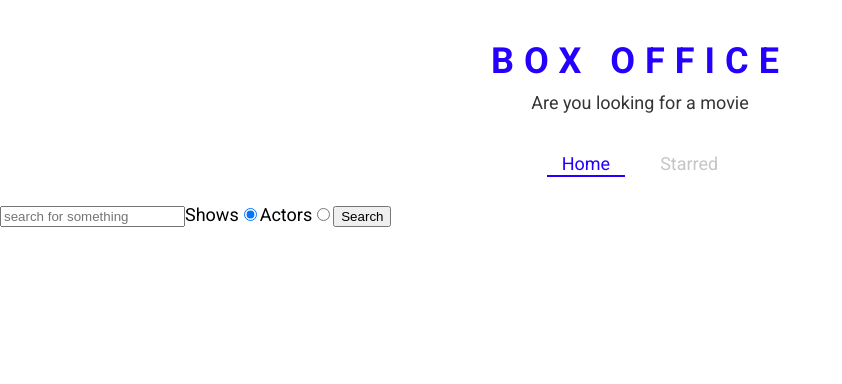
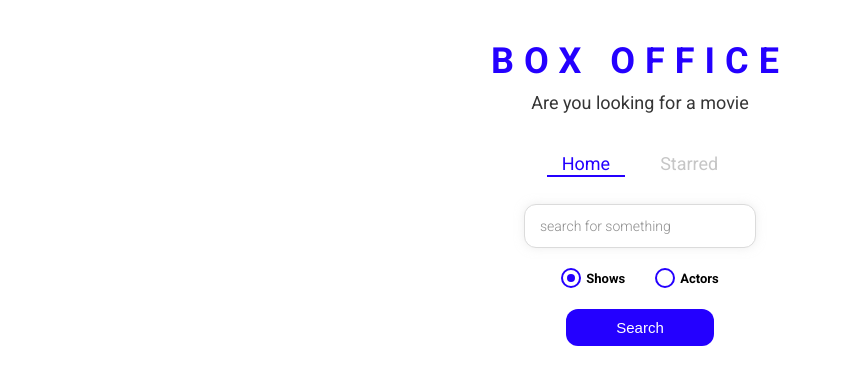
Before and after one commit to shivapasunuri/box-office, a React (Create React App) app: page / in a window 1280 px wide. Shown: the top 384 px of the page, without its empty margins (0-842 px from the left). Built offline with nearby package versions, Linux system fonts and the light colour scheme.

Commit message:
Styled the entire app

```diff
--- /dev/null
+++ b/src/components/CustomRadio.jsx
@@ -0,0 +1,65 @@
+import React from "react";
+import styled from "styled-components";
+
+const RadioWrapper = styled.label`
+  display: block;
+  position: relative;
+  padding-left: 25px;
+  cursor: pointer;
+  font-size: 13px;
+  user-select: none;
+  font-weight: 700;
+  line-height: 1.65;
+
+  input {
+    position: absolute;
+    opacity: 0;
+    cursor: pointer;
+  }
+
+  span {
+    position: absolute;
+    top: 0;
+    left: 0;
+    height: 16px;
+    width: 16px;
+    background-color: #fff;
+    border: 2px solid ${({ theme }) => theme.mainColors.blue};
+    border-radius: 50%;
+  }
+
+  input:checked ~ span {
+    background-color: #fff;
+    border: 2px solid ${({ theme }) => theme.mainColors.blue};
+  }
+
+  span:after {
+    content: "";
+    position: absolute;
+    display: none;
+  }
+
+  input:checked ~ span:after {
+    display: block;
+  }
+
+  span:after {
+    top: 4px;
+    left: 4px;
+    width: 8px;
+    height: 8px;
+    border-radius: 50%;
+    background: ${({ theme }) => theme.mainColors.blue};
+  }
+`;
+
+const CustomRadio = ({ label, ...restProps }) => {
+  return (
+    <RadioWrapper htmlFor={restProps.id}>
+      {label}
+      <input type="radio" {...restProps} />
+      <span />
+    </RadioWrapper>
+  );
+};
+export default CustomRadio;
--- a/src/pages/Home.jsx
+++ b/src/pages/Home.jsx
@@ -1,9 +1,15 @@
 import React, { useState } from "react";
 import ActorGrid from "../components/actor/ActorGrid";
+import CustomRadio from "../components/CustomRadio";
 import MainPageLayout from "../components/MainPageLayout";
 import ShowGrid from "../components/show/ShowGrid";
 import { apiGet } from "../misc/config";
 import { useLastQuery } from "../misc/customHooks";
+import {
+  RadioInputsWrapper,
+  SearchButtonWrapper,
+  SearchInput,
+} from "./Home.styled";
 
 const Home = () => {
   const [input, setInput] = useLastQuery();
@@ -47,38 +53,38 @@
 
   return (
     <MainPageLayout>
-      <input
+      <SearchInput
         type="text"
         placeholder="search for something"
         onChange={onInputChange}
         onKeyDown={onKeyDown}
         value={input}
       />
-      <label htmlFor="shows-search">
-        Shows
-        <input
-          type="radio"
-          name=""
+      <RadioInputsWrapper>
+        <div>
+          <CustomRadio
+            label="Shows"
             id="shows-search"
             value="shows"
             checked={isShowsSearch}
             onChange={onRadioChange}
           />
-      </label>
-      <label htmlFor="actors-search">
-        Actors
-        <input
-          type="radio"
-          name=""
+        </div>
+        <div>
+          <CustomRadio
+            label="Actors"
             id="actors-search"
             value="people"
             checked={!isShowsSearch}
             onChange={onRadioChange}
           />
-      </label>
+        </div>
+      </RadioInputsWrapper>
+      <SearchButtonWrapper>
         <button type="button" onClick={onSearch}>
           Search
         </button>
+      </SearchButtonWrapper>
       {renderResults()}
     </MainPageLayout>
   );
--- /dev/null
+++ b/src/pages/Home.styled.js
@@ -0,0 +1,49 @@
+import styled from "styled-components";
+
+export const SearchInput = styled.input`
+  display: block;
+  font-family: "Roboto", sans-serif;
+  width: 200px;
+  margin: auto;
+  outline: none;
+  padding: 13px 15px;
+  border: 1px solid #dbdbdb;
+  box-shadow: 0px 0px 10px 0px rgba(219, 219, 219, 0.5);
+  font-size: 14px;
+  border-radius: 12px;
+  color: #8d8d8d;
+
+  &::placeholder {
+    font-weight: 300;
+    color: #8d8d8d;
+  }
+`;
+
+export const RadioInputsWrapper = styled.div`
+  display: flex;
+  justify-content: center;
+  margin: 20px 0;
+
+  div {
+    margin: 0 15px;
+  }
+`;
+
+export const SearchButtonWrapper = styled.div`
+  text-align: center;
+  margin-bottom: 35px;
+
+  button {
+    color: #fff;
+    background-color: ${({ theme }) => theme.mainColors.blue};
+    margin: auto;
+    padding: 10px 50px;
+    font-size: 15px;
+    border: none;
+    outline: none;
+    border-radius: 12px;
+    &:hover {
+      cursor: pointer;
+    }
+  }
+`;
```
Lines whose indentation alone changed are shown as unchanged.
